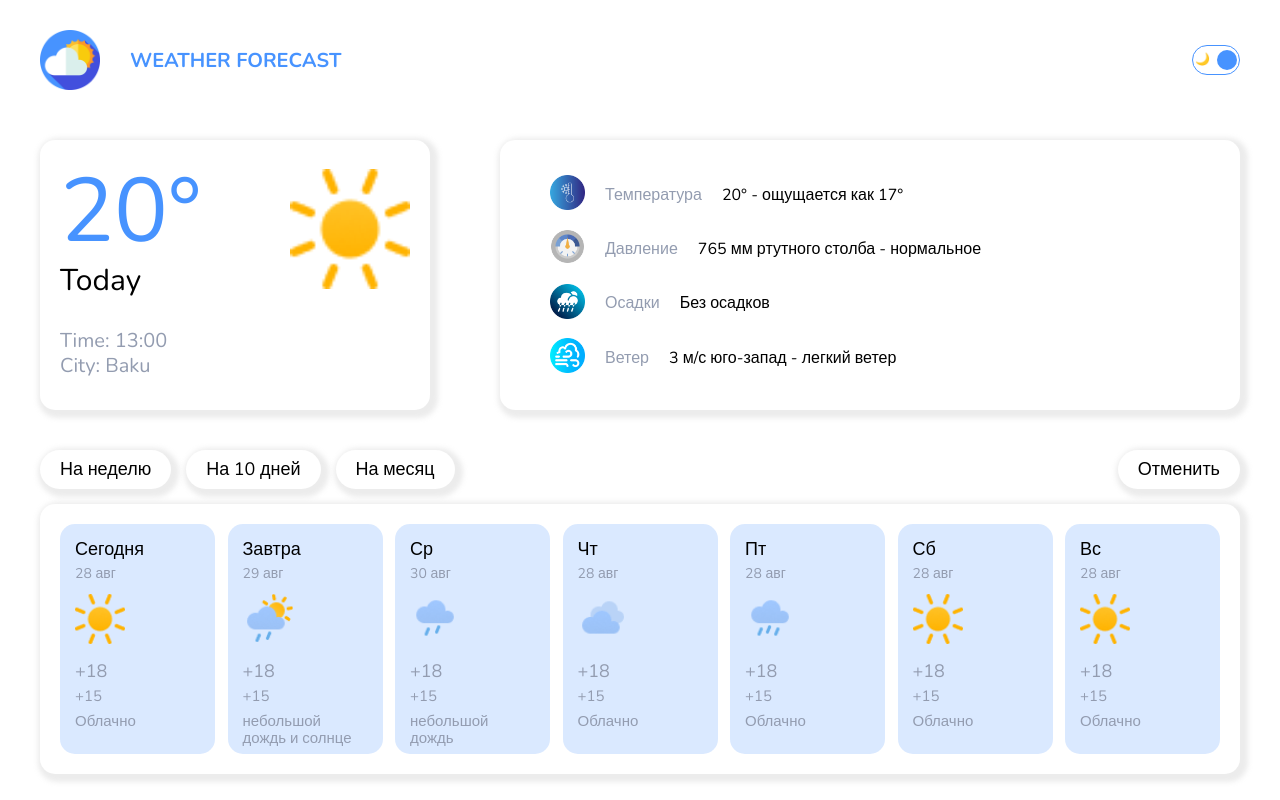
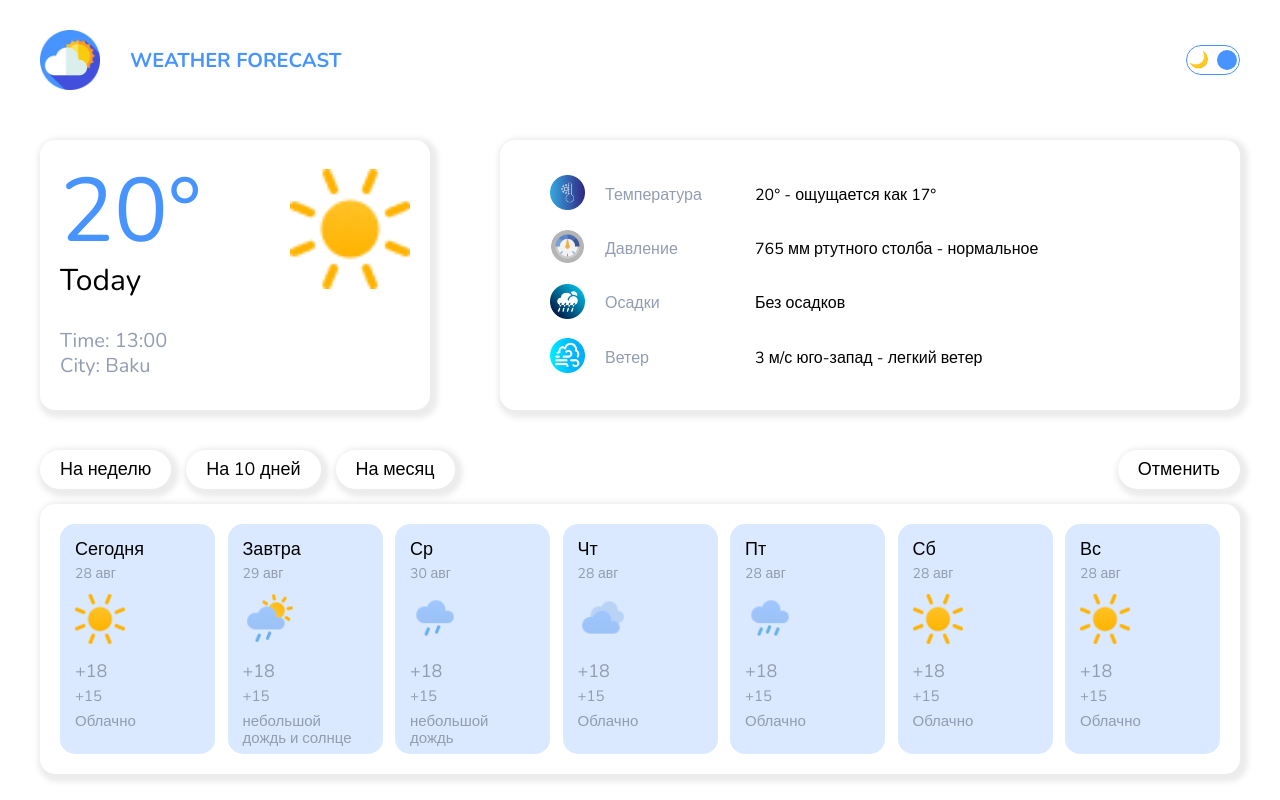
Before and after one commit to KhaganRustamov/Weather_App, a Next.js app: page / in a window 1280 px wide. Built offline with nearby package versions, Linux system fonts and the light colour scheme.

Commit message:
some fixes

```diff
--- a/src/components/theme/Theme.jsx
+++ b/src/components/theme/Theme.jsx
@@ -9,8 +9,8 @@ const Theme = () => {
 
   return (
     <div className={styles.container} onClick={toggle}>
-      <div className={styles.icon}>🌙</div>
-      <div className={styles.icon}>🔆</div>
+      <div>🌙</div>
+      <div>🔆</div>
       <div
         className={styles.ball}
         style={mode === "dark" ? { left: "2px" } : { right: "2px" }}
--- a/src/components/theme/theme.module.scss
+++ b/src/components/theme/theme.module.scss
@@ -1,7 +1,7 @@
 @import "@/styles/variables.scss";
 
 .container {
-  width: 42px;
+  width: 48px;
   height: 24px;
   border: 1.5px solid $primary-color;
   border-radius: 30px;
@@ -14,10 +14,6 @@
   transition: $transition;
 }
 
-.icon {
-  font-size: 12px;
-}
-
 .ball {
   width: 20px;
   height: 20px;
--- a/src/components/thisDayInfo/thisDayInfo.module.scss
+++ b/src/components/thisDayInfo/thisDayInfo.module.scss
@@ -26,9 +26,9 @@
   margin-right: 20px;
 }
 .name {
-  margin-right: 20px;
+  width: 150px;
   color: $base-color;
-  transition: $transition;
+
 }
 
 .value {
```
